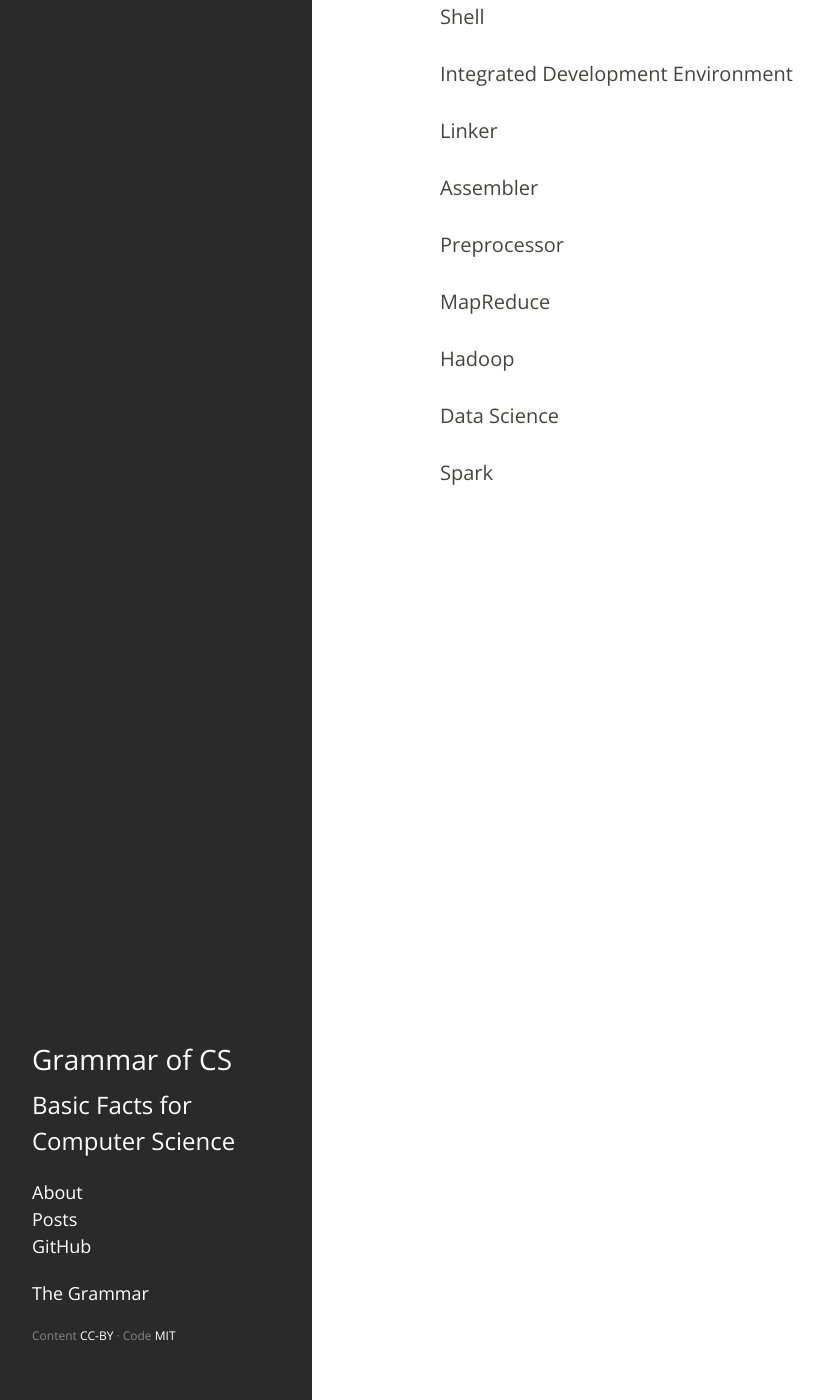
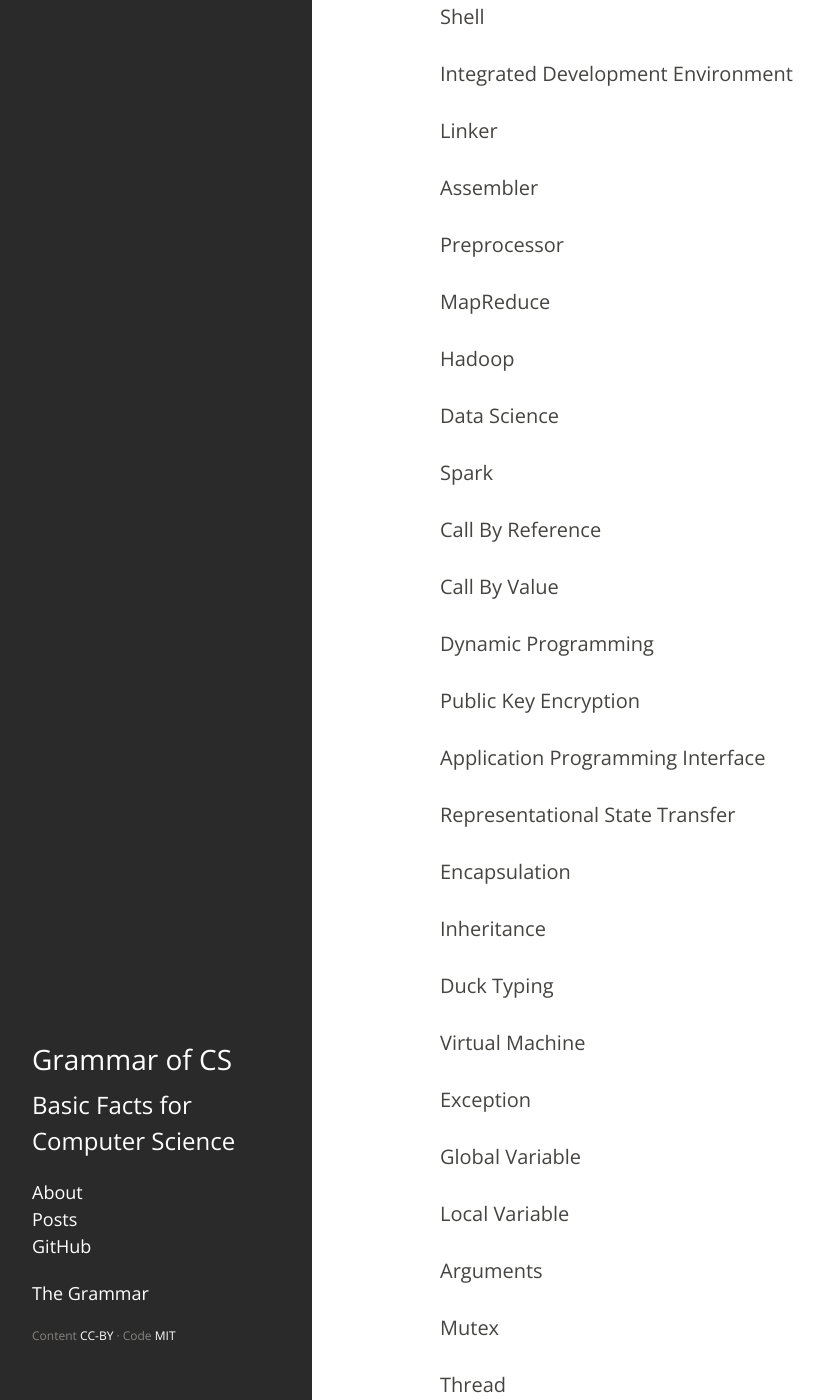
Before and after one commit to jeffbaumes/grammarofcs, a Jekyll site: the page built from grammar.html, in a window 1280 px wide and 1400 px high, scrolled down 6214 px. Shown: the whole window, without its empty margins (8-831 px from the left). Built offline with Jekyll 4.4.1, drawn with Linux system fonts in a browser that asks for light colours; Markdown is read by kramdown in place of the engine named in the settings; some of the changed text lies outside the part shown.

Commit message:
More grammar

```diff
--- a/_data/grammar.yml
+++ b/_data/grammar.yml
@@ -145,7 +145,7 @@
 -
     name: Transistor
 -
-    name: Computer Memory
+    name: Random Access Memory
 -
     name: Processor
 -
@@ -206,3 +206,57 @@
     name: Data Science
 -
     name: Spark
+-
+    name: Call By Reference
+-
+    name: Call By Value
+-
+    name: Dynamic Programming
+-
+    name: Public Key Encryption
+-
+    name: Application Programming Interface
+-
+    name: Representational State Transfer
+-
+    name: Encapsulation
+-
+    name: Inheritance
+-
+    name: Duck Typing
+-
+    name: Virtual Machine
+-
+    name: Exception
+-
+    name: Global Variable
+-
+    name: Local Variable
+-
+    name: Arguments
+-
+    name: Mutex
+-
+    name: Thread
+-
+    name: Deadlock
+-
+    name: Parallel Programming
+-
+    name: Multithreaded Programming
+-
+    name: Distributed Programming
+-
+    name: Process
+-
+    name: Scheduler
+-
+    name: Concurrency
+-
+    name: Atomic Operation
+-
+    name: Throughput
+-
+    name: Solid State Drive
+-
+    name: Hard Disk Drive
```
